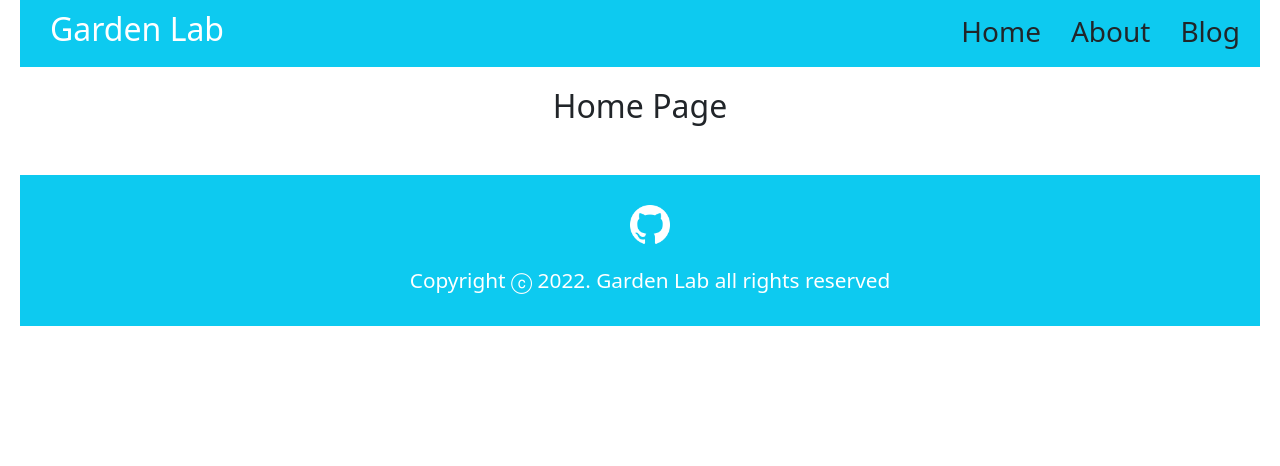
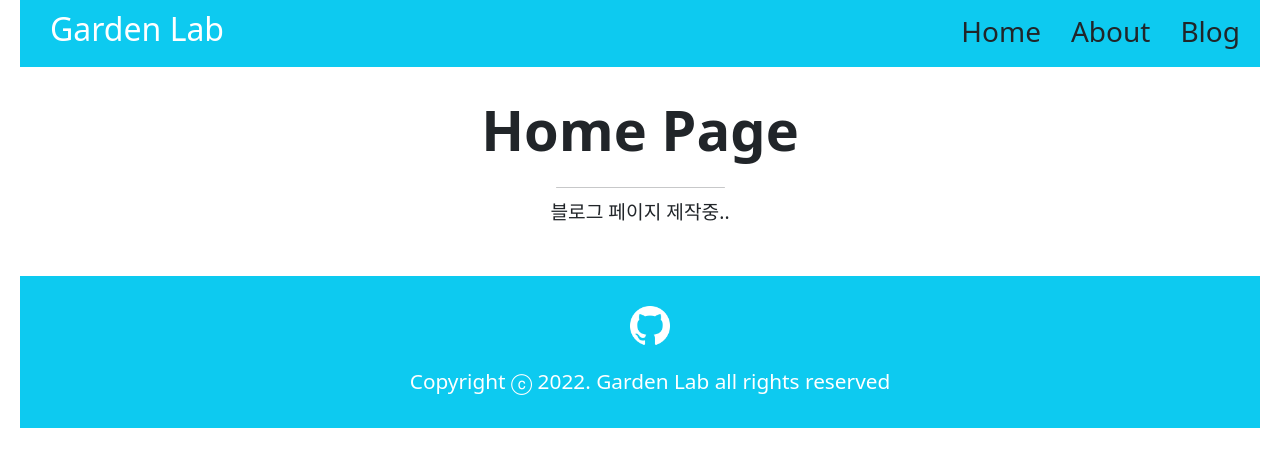
Before and after one commit to Garden-Lab/garden-lab-pages, a React (Create React App) app: page /home in a window 1280 px wide. Shown: the top 466 px of the page. Built offline with nearby package versions, Linux system fonts and the light colour scheme.

Commit message:
:lipstick: 페이지 헤딩 컴포넌트 생성

```diff
--- /dev/null
+++ b/src/components/PageHeading/index.css
@@ -0,0 +1,19 @@
+div {
+    text-align: center;
+}
+
+.page-heading {
+    font-size: 3.5em;
+    font-weight: bolder;
+    border: #1a1e21;
+}
+
+.page-sub-heading {
+    font-size: 1.2em;
+}
+
+hr {
+    margin: 10px auto;
+    border: 5px inherit;
+    border-radius: 5px;
+}
--- /dev/null
+++ b/src/components/PageHeading/index.js
@@ -0,0 +1,27 @@
+import React, {useEffect} from "react";
+import './index.css';
+
+const PageHeading = ({heading, subHeading}) => {
+    const updateHeadingDivWidth = () => {
+        let subHeading = document.querySelector(".page-sub-heading");
+        document.getElementById("heading-div")
+            .style.maxWidth = (subHeading.offsetWidth - 10) + "px";
+    };
+    useEffect(() => {
+        updateHeadingDivWidth();
+    }, [subHeading]);
+
+    return (
+        <div>
+            <p className="page-heading">
+                {heading}
+            </p>
+            <hr id="heading-div"/>
+            <span className="page-sub-heading">
+                {subHeading}
+            </span>
+        </div>
+    );
+}
+
+export default PageHeading;
--- a/src/pages/About/index.js
+++ b/src/pages/About/index.js
@@ -1,15 +1,16 @@
 import React from "react";
 import Timeline from "../../components/Timeline";
+import PageHeading from "../../components/PageHeading";
 
 
 const About = () => {
     return (
-        <>
-            <h2> About Page</h2>
+        <div className="body-about page">
+            <PageHeading heading="About Page" subHeading="About page Sub Title"/>
             <div>
                 <Timeline/>
             </div>
-        </>
+        </div>
     )
 };
 
--- a/src/pages/Blog/index.js
+++ b/src/pages/Blog/index.js
@@ -1,11 +1,10 @@
 import React from "react";
-import {Link} from "react-router-dom";
-
+import PageHeading from "../../components/PageHeading";
 
 const Blog = () => {
     return (
         <>
-            <h2> Blog Page</h2>
+            <PageHeading heading="Blog Page" subHeading="블로그 페이지 제작중.."/>
         </>
     )
 };
--- a/src/pages/Home/index.js
+++ b/src/pages/Home/index.js
@@ -1,10 +1,11 @@
 import React from "react";
+import PageHeading from "../../components/PageHeading";
 
 
 const Home = () => {
     return (
         <>
-            <h2> Home Page</h2>
+            <PageHeading heading="Home Page" subHeading="블로그 페이지 제작중.."/>
         </>
     )
 };
```
Also changed, not shown: 1 other file (tests, documents, lock files or other folders).
